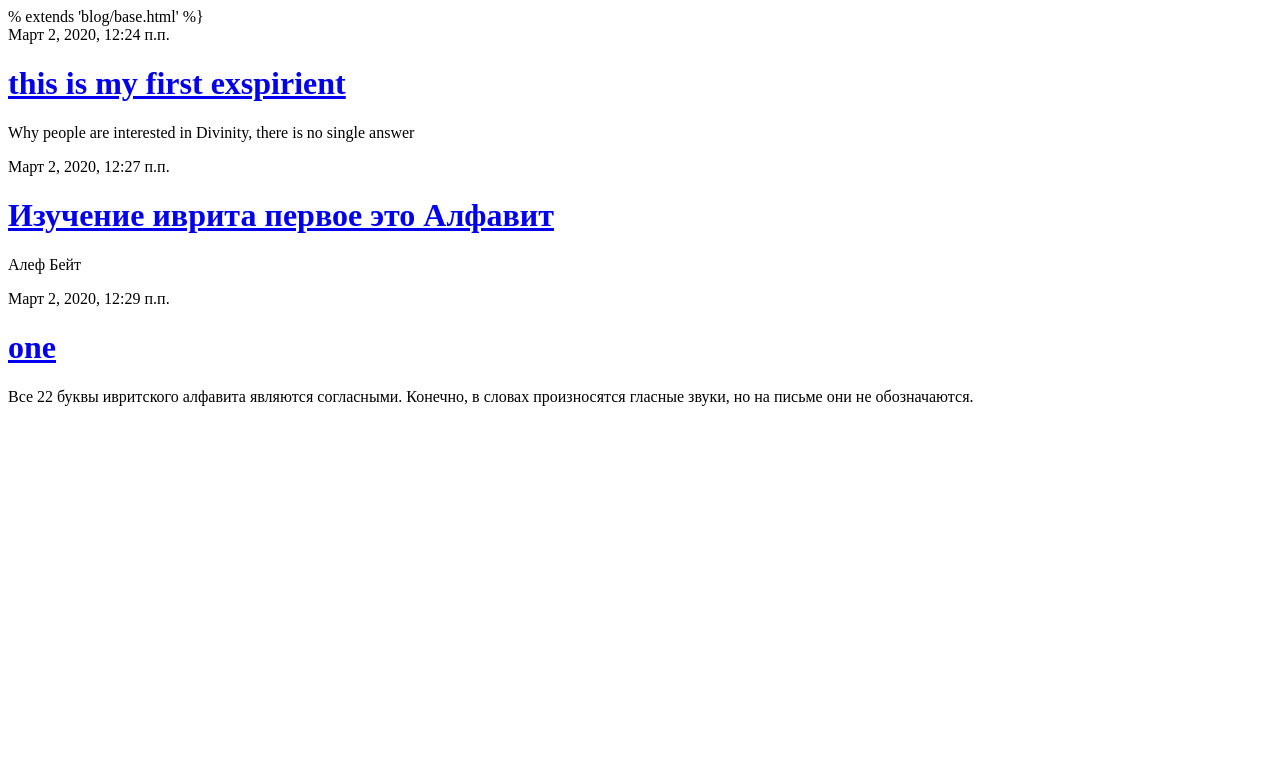
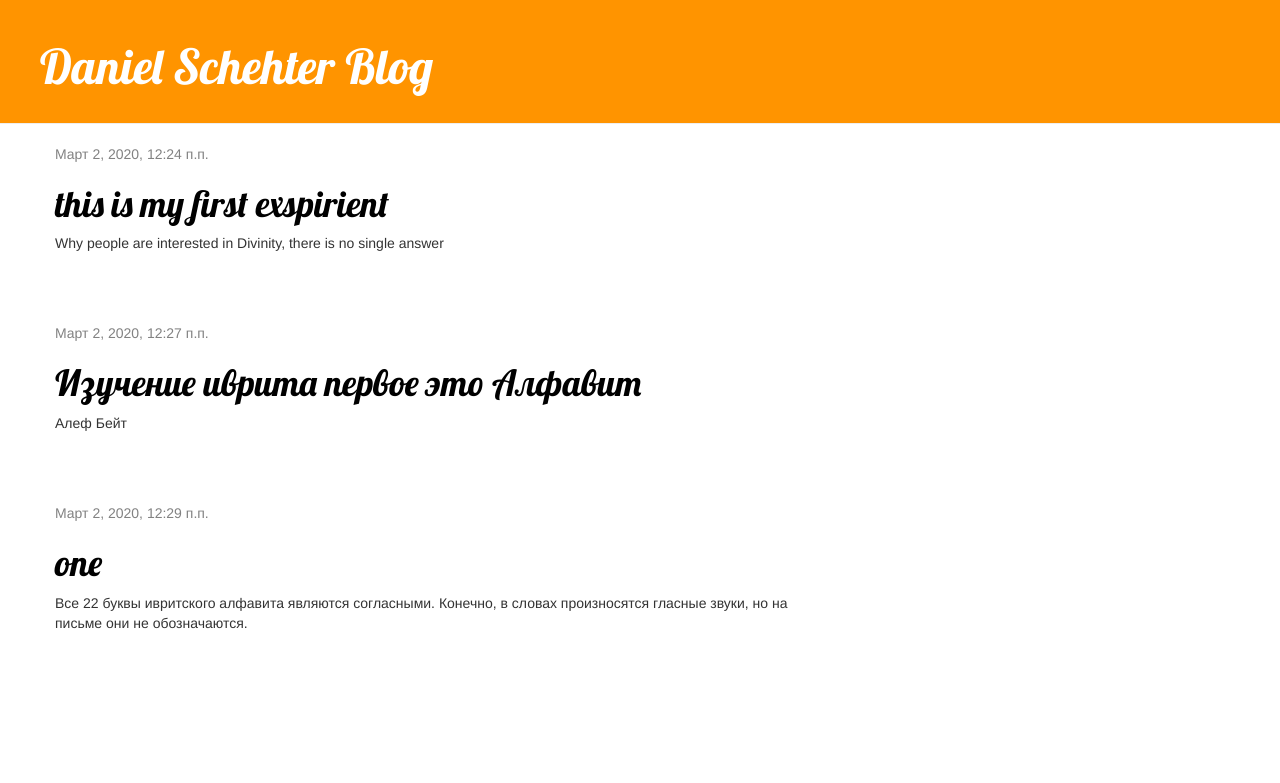
Before and after one commit to Daniel770/my-first-blog, a Django app: page / in a window 1280 px wide. Shown: the top 783 px of the page. Run offline with Django 3.2, Linux system fonts and the light colour scheme; data comes from the database, SQL or seed files in the repository; some libraries are stand-ins or nearby versions.

Commit message:
Added view and template for detailed blog post as well as Css for the site.

```diff
--- a/blog/templates/blog/post_list.html
+++ b/blog/templates/blog/post_list.html
@@ -1,4 +1,4 @@
-% extends 'blog/base.html' %}
+{% extends 'blog/base.html' %}
 
 {% block content %}
   {% for post in posts %}
```
